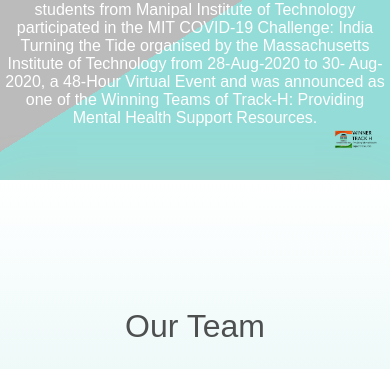
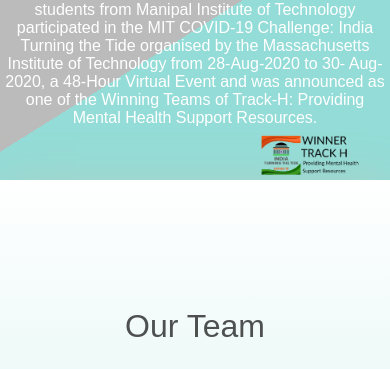
Before and after one commit to CrossLives/crosslives.github.io, a plain HTML site: page index.html in a window 390 px wide. Shown: the part 475-844 px from the top of the page. Drawn offline with Linux system fonts and the light colour scheme.

Commit message:
Add files via upload

```diff
--- a/index.html
+++ b/index.html
@@ -778,6 +778,20 @@
   color: #696767;
 }
 
+
+.winner{
+  width:15%;
+}
+
+@media(max-width:900px)
+{
+
+.winner{
+  width:35%;
+}
+
+}
+
     </style>
   </head>
   <body>
@@ -834,7 +848,7 @@
 
 </p>
 <div style="text-align:right">
-<img src="./winner.png" style="width:15%">
+<img src="./winner.png" class="winner">
 </div>
 </div>
 <div  id="team" class="team">
```
